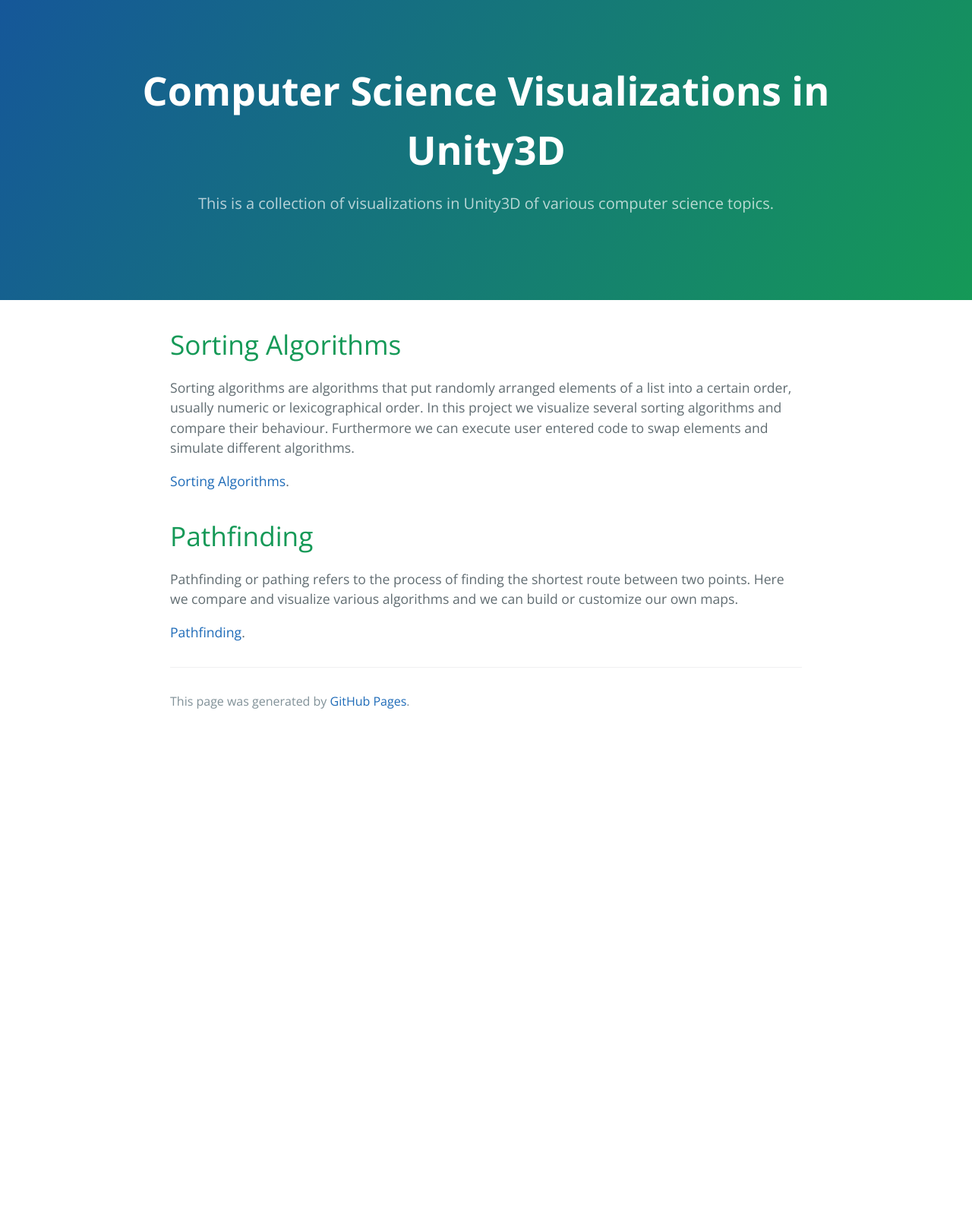
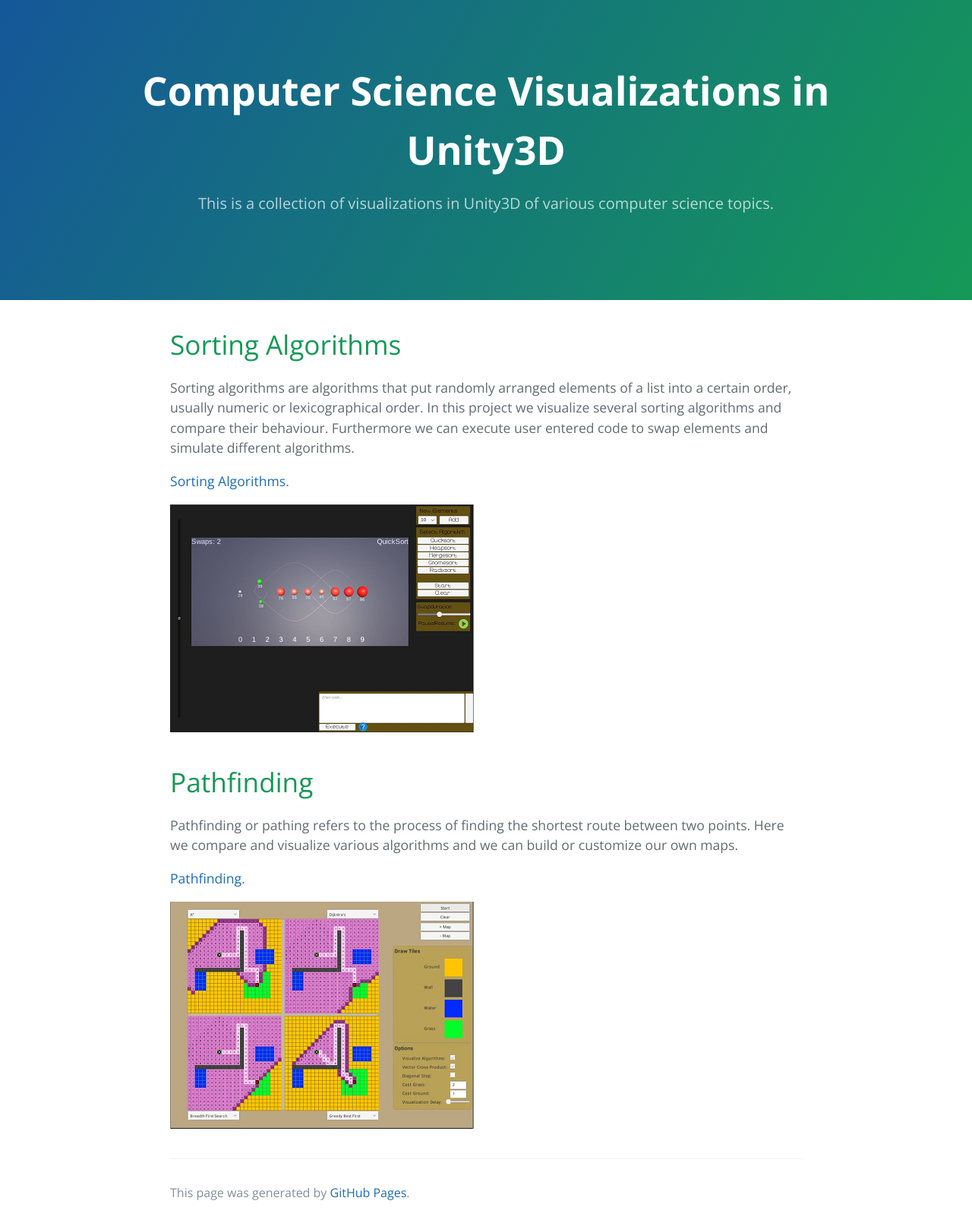
Before and after one commit to BenjeyBuchey/benjeybuchey.github.io, a Jekyll site: the page built from index.md, in a window 1280 px wide. Shown: the whole page at 76% size. Built offline with Jekyll 4.4.1, drawn with Linux system fonts in a browser that asks for light colours; before the commit the page ends 967 px from its top, so only the background shows below that.

Commit message:
added pictures

```diff
--- a/index.md
+++ b/index.md
@@ -15,11 +15,15 @@ In this project we visualize several sorting algorithms and compare their behavi
 
 [Sorting Algorithms](./sorting/index.html).
 
+![Sorting](./pictures/sorting.png)
+
 # Pathfinding
 
 Pathfinding or pathing refers to the process of finding the shortest route between two points. Here we compare and visualize various algorithms and we can build or customize our own maps.
 
 [Pathfinding](./pathfinding/index.html).
+
+![Pathfinding](./pictures/pathfinding.png)
 
 {% comment %}
 ## Header 2
```
Also changed, not shown: pictures/pathfinding.JPG (added), pictures/pathfinding.png (added), pictures/sorting.JPG (added), pictures/sorting.png (added).
